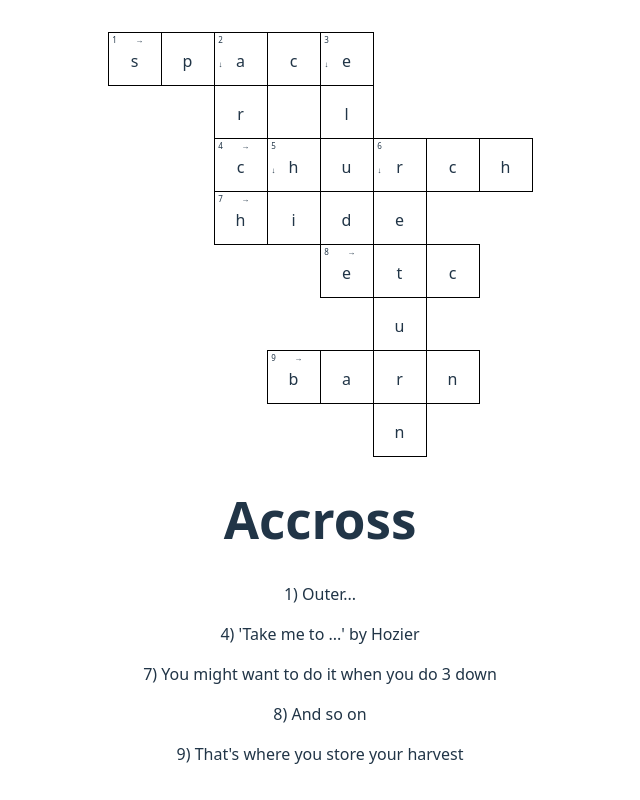
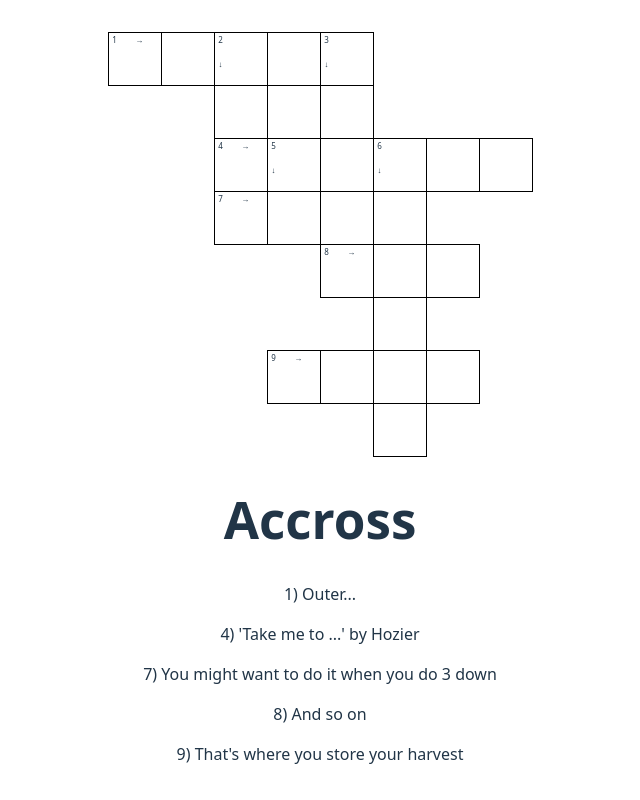
Before and after one commit to BUsuper/crossword-project, a React (Vite) app: page / in a window 1280 px wide. Shown: the top 800 px of the page, without its empty margins (320-960 px from the left). Built offline with nearby package versions, Linux system fonts and the light colour scheme.

Commit message:
Implement text input in cells

```diff
--- a/src/components/CrosswordCell/CrosswordCell.css
+++ b/src/components/CrosswordCell/CrosswordCell.css
@@ -40,7 +40,9 @@
 }
 
 .letterContainer {
-    font-size: 16px;
+    font-size: 28px;
     height: 30px;
     width: 30px;
+    border: none;
+    text-align: center;
 }
--- a/src/components/CrosswordCell/CrosswordCell.jsx
+++ b/src/components/CrosswordCell/CrosswordCell.jsx
@@ -14,9 +14,7 @@ export function CrosswordCell({x, y, letter, number, direction}) {
             <span className="downArrowContainer">
                 {direction === "down" ? "↓" : ""}
             </span>
-            <span className="letterContainer">
-                {letter}
-            </span>
+                <input type="text" id={`letter(${y},${x})`} className="letterContainer" maxLength={1}></input>
         </div>
     </div>
 }
```
